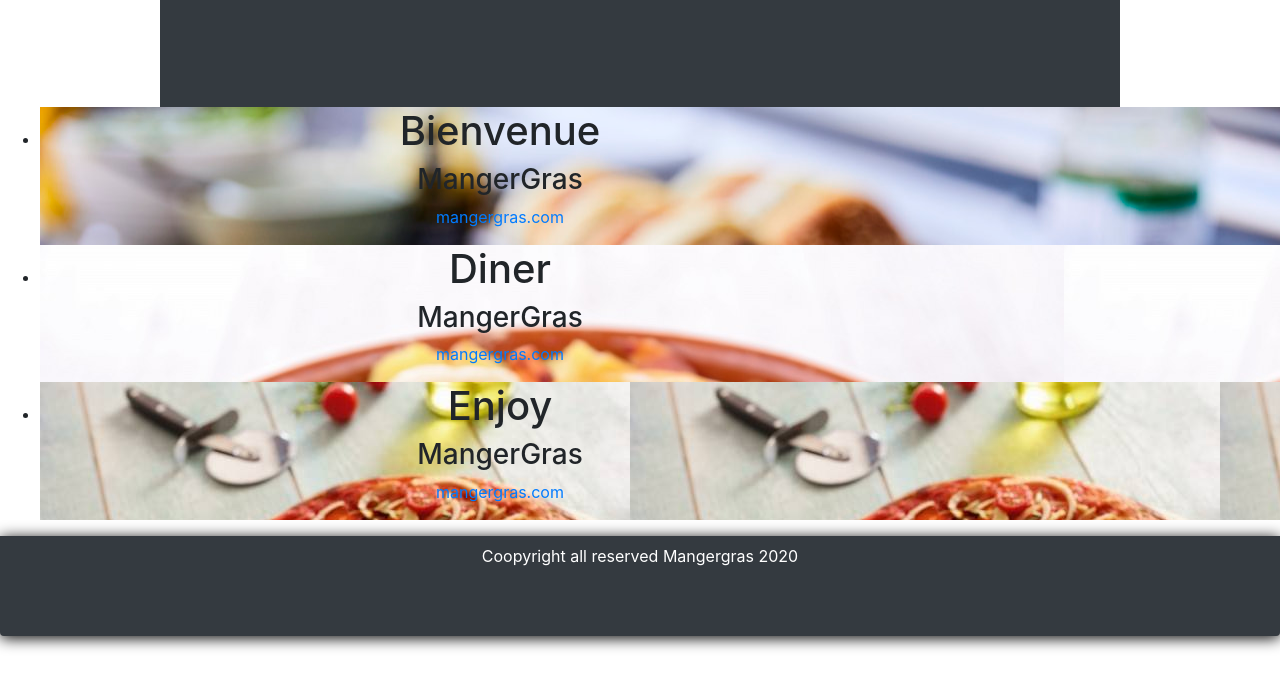
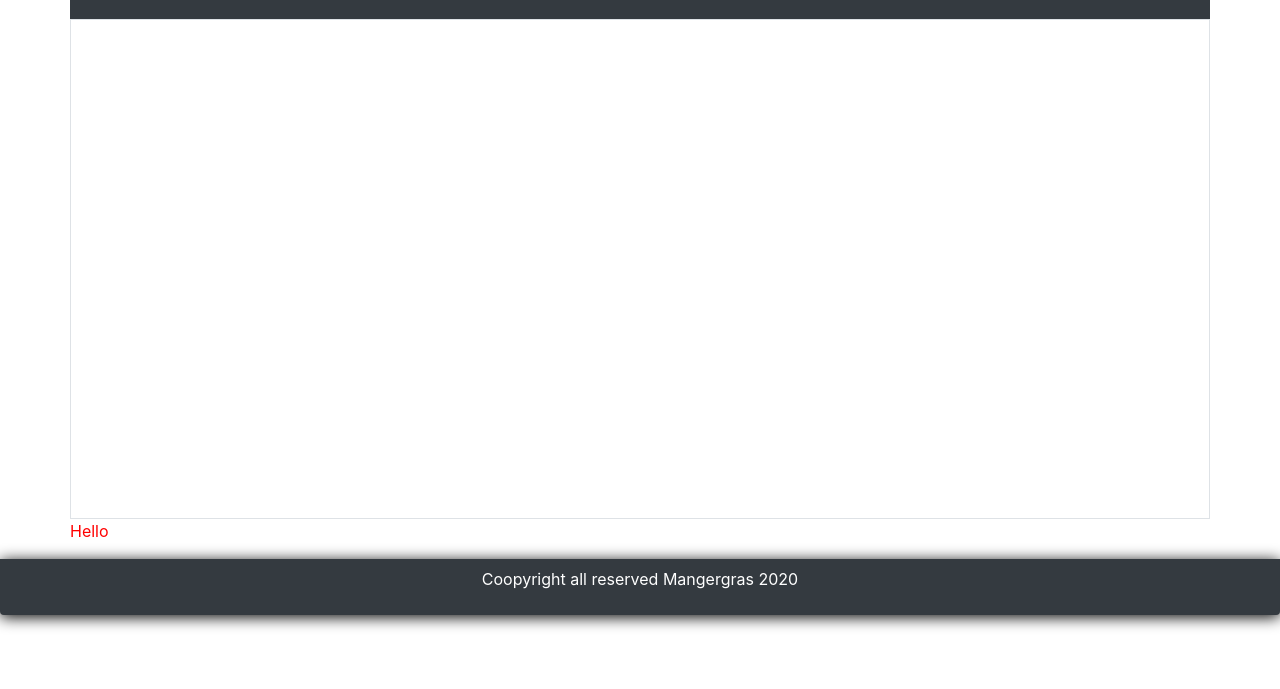
Before and after one commit to benoittecher/mangergras, a PHP site: page /pages/Globals/index.php in a window 1280 px wide. Shown: the part 51-740 px from the top of the page. Run offline with PHP 8.4, Linux system fonts and the light colour scheme.

Commit message:
mise à jour structure des pages

```diff
--- /dev/null
+++ b/css/Notes.txt
@@ -0,0 +1 @@
+<link rel="stylesheet" href="https://maxcdn.bootstrapcdn.com/bootstrap/4.0.0/css/bootstrap.min.css" integrity="sha384-Gn5384xqQ1aoWXA+058RXPxPg6fy4IWvTNh0E263XmFcJlSAwiGgFAW/dAiS6JXm" crossorigin="anonymous">
--- /dev/null
+++ b/css/style.css
@@ -0,0 +1,32 @@
+body{
+    background-color: #fff;
+
+}
+
+.perso_policeTitre{
+    font-family: Arial, Helvetica, sans-serif;
+}
+
+.perso_shadow{
+    box-shadow: 0px 2px 15px black;
+}
+
+.perso_logoSize{
+    width: 100px;
+}
+
+.perso_colorMenu{
+   color:white;
+}
+
+.perso_size20{
+ font-size: 20px;
+}
+
+.perso_minCorSize{
+ min-height: 500px;
+}
+
+.hello{
+    color: red;
+}
--- a/pages/Commons/Header.php
+++ b/pages/Commons/Header.php
@@ -6,7 +6,7 @@
     <meta charset="utf-8"/>
     <meta name="viewport" content="width-device-width, initial-scale=1">
     <link rel="stylesheet" href="https://stackpath.bootstrapcdn.com/bootstrap/4.4.1/css/bootstrap.min.css" integrity="sha384-Vkoo8x4CGsO3+Hhxv8T/Q5PaXtkKtu6ug5TOeNV6gBiFeWPGFN9MuhOf23Q9Ifjh" crossorigin="anonymous">
-    <link href="../Style/style.css" rel="stylesheet">
+    <link href="../css/style.css" rel="stylesheet" />
     </head>
 
     <body>
@@ -82,5 +82,7 @@
 
         </header>
 
+        <div class="border p-1 perso_minCorSize">
+
 
     </div>
--- a/pages/Commons/footer.php
+++ b/pages/Commons/footer.php
@@ -1,3 +1,5 @@
+
+</div>
 <footer class="bg-dark text-center text-white rounded-bottom perso_shadow">
     <div class="p-2 ">
         <p>Coopyright all reserved Mangergras 2020</p>
--- a/pages/Globals/index.php
+++ b/pages/Globals/index.php
@@ -1,48 +1,5 @@
 <?php include("../Commons/Header.php");?>
 
-<section class="flexslider" data-section="welcome">
-      <ul class="slides">
-        <li style="background-image: url(img/burger.jpg)" class="overlay" data-stellar-background-ratio="0.5">
-          <div class="container">
-            <div class="row">
-              <div class="col-md-8 col-md-offset-2">
-                <div class="probootstrap-slider-text text-center probootstrap-animate probootstrap-heading">
-                  <h1 class="primary-heading">Bienvenue</h1>
-                  <h3 class="secondary-heading">MangerGras</h3>
-                  <p class="sub-heading"> <a href="https://mangergras.com">mangergras.com</a></p>
-                </div>
-              </div>
-            </div>
-          </div>
-        </li>
-        <li style="background-image: url(img/tartiflette.jpg)" class="overlay">
-          <div class="container">
-            <div class="row">
-              <div class="col-md-8 col-md-offset-2">
-                <div class="probootstrap-slider-text text-center probootstrap-animate probootstrap-heading">
-                  <h1 class="primary-heading">Diner</h1>
-                  <h3 class="secondary-heading">MangerGras</h3>
-                  <p class="sub-heading"> <a href="https://mangergras.com">mangergras.com</a></p>
-                </div>
-              </div>
-            </div>
-          </div>
 
-        </li>
-        <li style="background-image: url(img/pizza.jpg)" class="overlay">
-          <div class="container">
-            <div class="row">
-              <div class="col-md-8 col-md-offset-2">
-                <div class="probootstrap-slider-text text-center probootstrap-animate probootstrap-heading">
-                  <h1 class="primary-heading">Enjoy</h1>
-                  <h3 class="secondary-heading">MangerGras</h3>
-                  <p class="sub-heading"><a href="https://mangergras.com">mangergras.com</a></p>
-                </div>
-              </div>
-            </div>
-          </div>
-        </li>
-      </ul>
-    </section>
-
+<p class="hello">Hello</p>
 <?php include("../Commons/footer.php") ;
```
